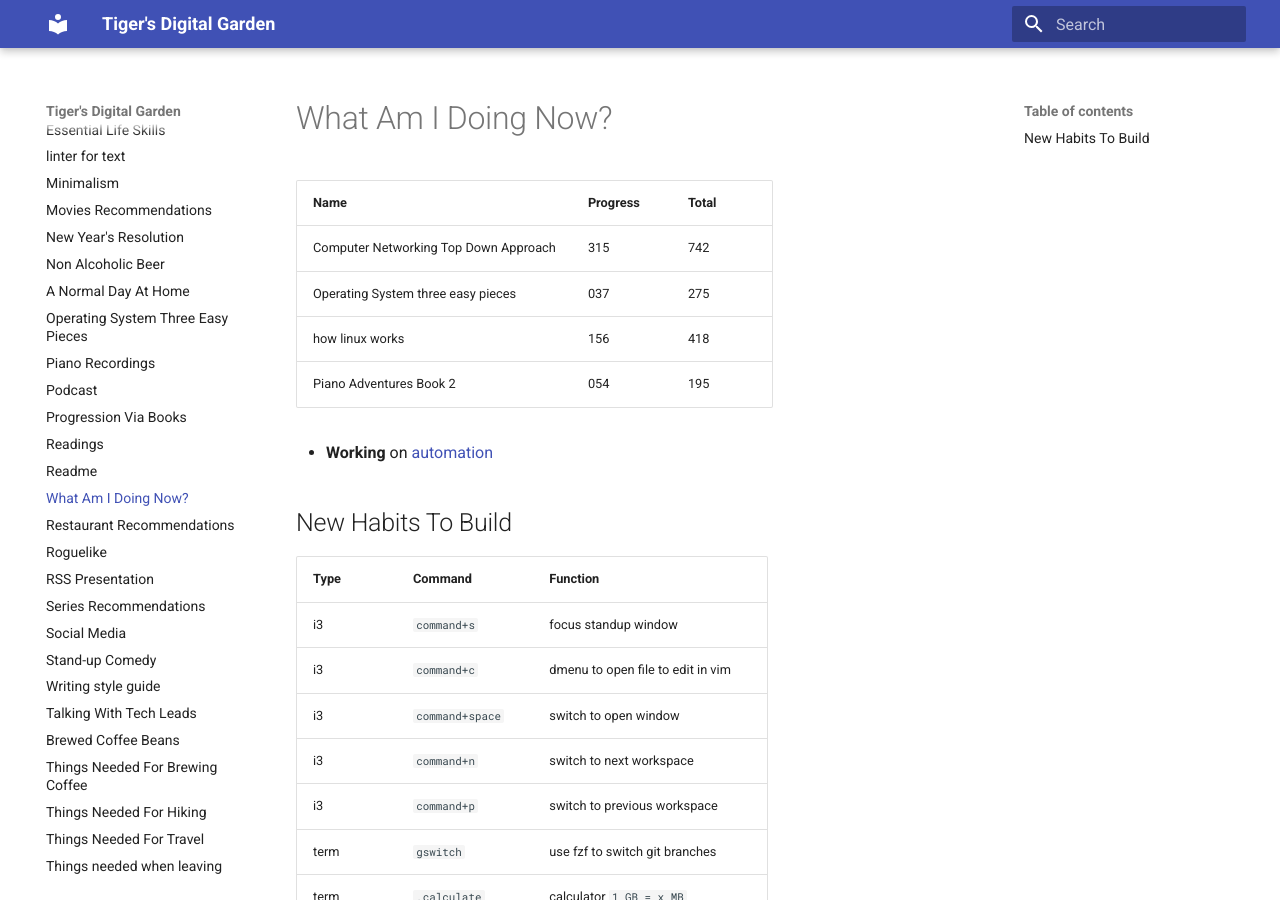
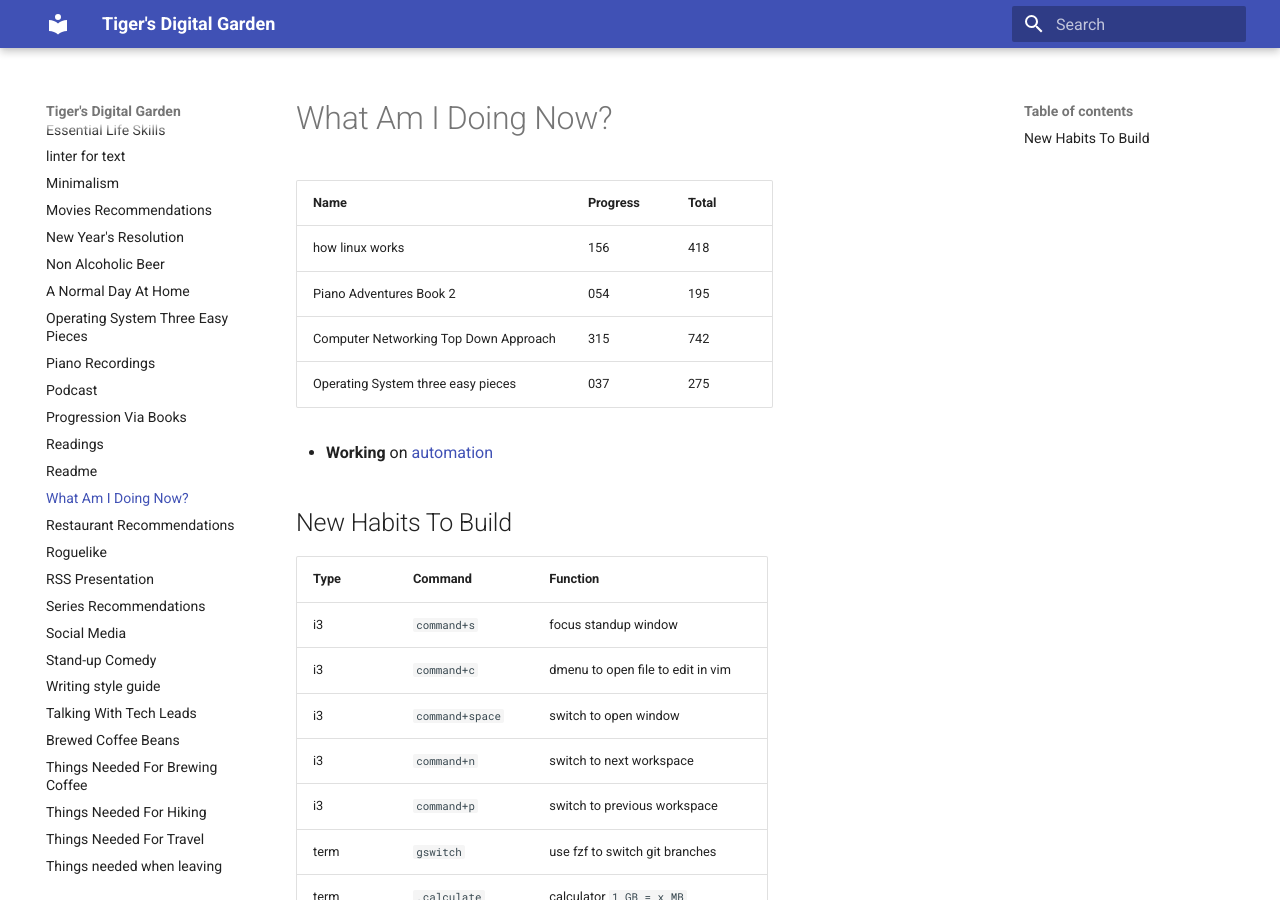
Before and after one commit to ynotstartups/notes, an MkDocs documentation site: the page built from notes/reminders.md, in a window 1280 px wide and 900 px high. Built offline with MkDocs 1.6.1 and Material for MkDocs 9.7.7, drawn with Linux system fonts in a browser that asks for light colours.

```diff
--- a/notes/reminders.md
+++ b/notes/reminders.md
@@ -2,10 +2,10 @@
 
 | Name                                  | Progress | Total |
 | ------------------------------------- | -------- | ----- |
+| how linux works                       | 156      | 418   |
+| Piano Adventures Book 2               | 054      | 195   |
 | Computer Networking Top Down Approach | 315      | 742   |
 | Operating System three easy pieces    | 037      | 275   |
-| how linux works                       | 156      | 418   |
-| Piano Adventures Book 2               | 054      | 195   |
 
 - **Working** on [automation](./automation.md)
 
```
